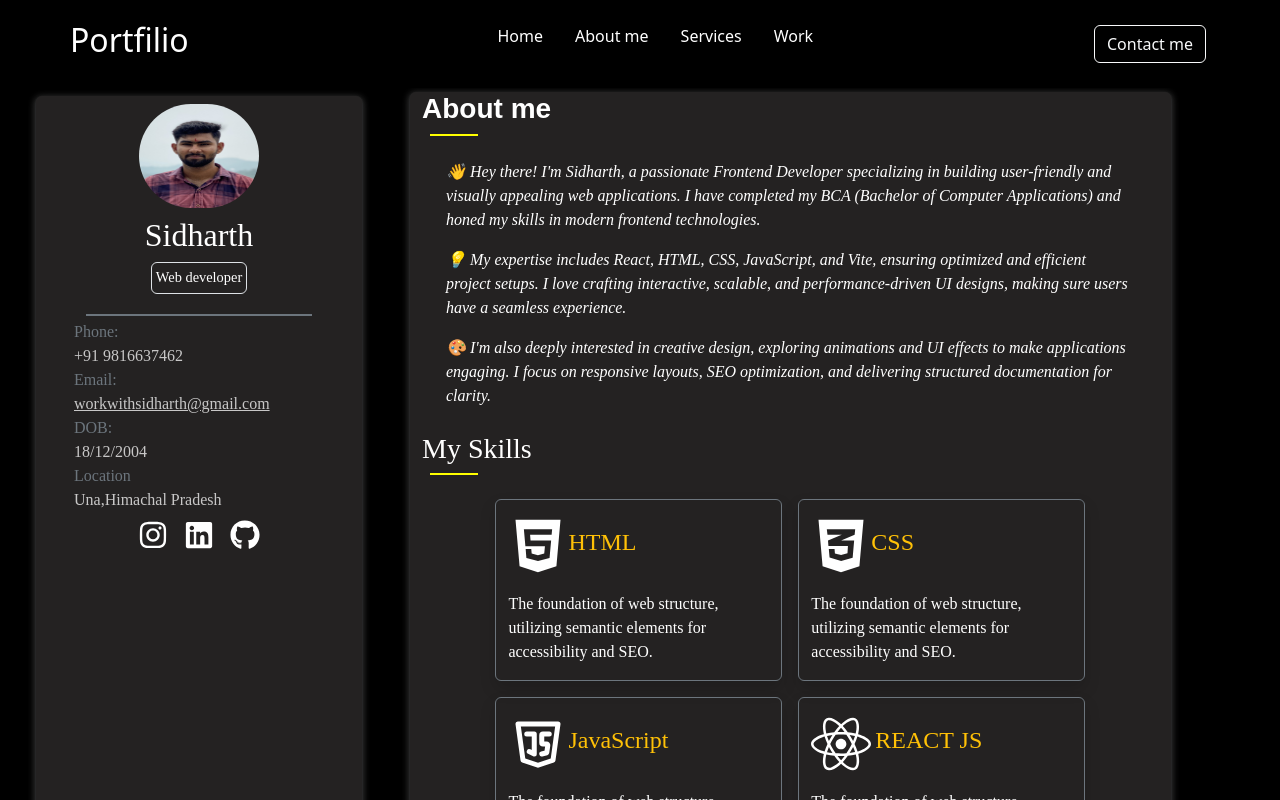
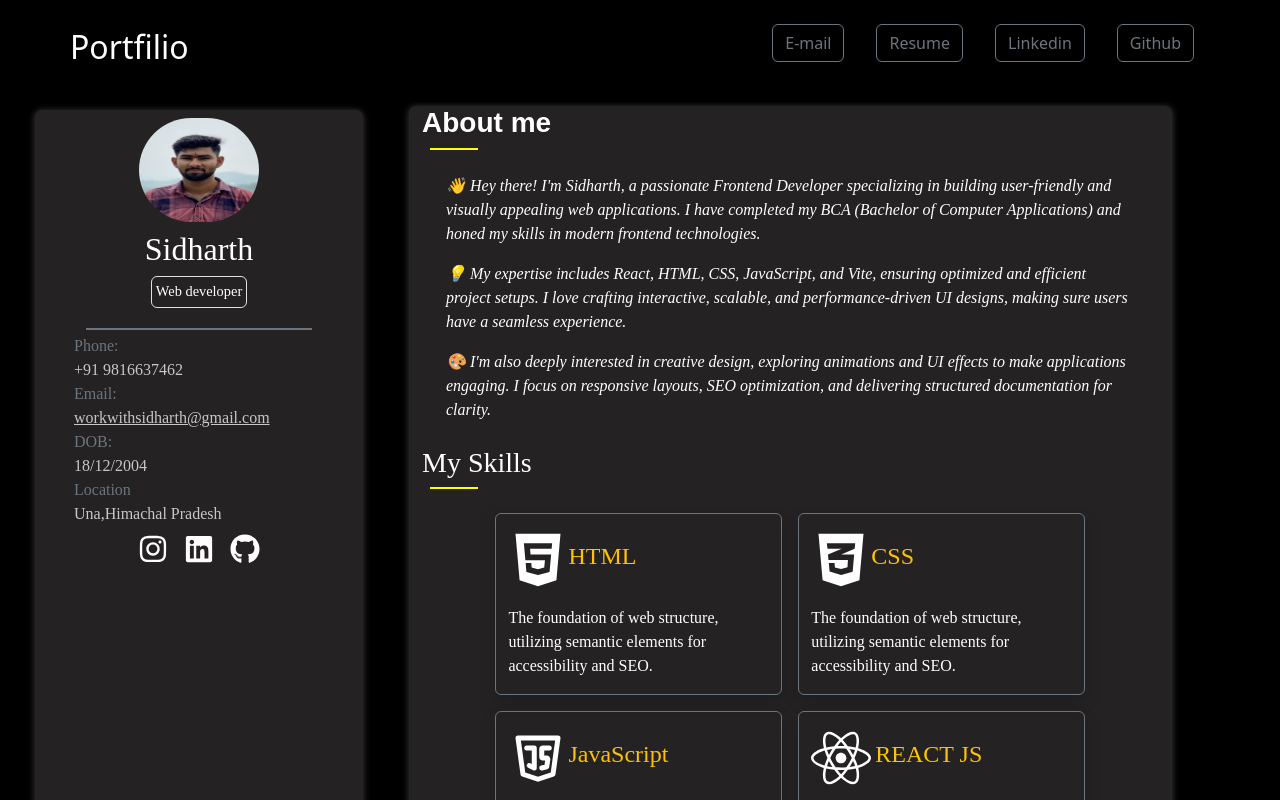
Before and after one commit to sidharthsaini18/MyPortfolio, a React (Vite) app: page / in a window 1280 px wide. Shown: the top 800 px of the page. Built offline with nearby package versions, Linux system fonts and the light colour scheme.

Commit message:
firsst commit

```diff
--- a/src/components/header.css
+++ b/src/components/header.css
@@ -7,3 +7,7 @@
 .ul li {
   margin: 1rem;
 }
+ul li a {
+  color: white;
+  text-decoration: none;
+}
--- a/src/components/header.jsx
+++ b/src/components/header.jsx
@@ -6,14 +6,39 @@ function Header() {
     <nav className="navbar navbar-primary text-white bg-black w-100 container  ">
       <h2 className="">Portfilio</h2>
       <ul className=" ul d-md-flex d-none  ">
-        <li>Home</li>
-        <li>About me</li>
-        <li>Services</li>
-        <li>Work</li>
+        <li>
+          <a
+            className="btn btn-outline-secondary "
+            href="mailto:workwithsidharth18@gmail.com "
+          >
+            E-mail
+          </a>
+        </li>
+        <li>
+          <a
+            className="btn btn-outline-secondary "
+            href="https://drive.google.com/file/d/1Siq2cFOKMZX4PVDhEJOLnt2T5bzQ3wow/view?usp=drivesdk"
+          >
+            Resume
+          </a>
+        </li>
+        <li>
+          <a
+            className="btn btn-outline-secondary "
+            href="https://www.linkedin.com/in/sidharth-saini-448688290/"
+          >
+            Linkedin
+          </a>
+        </li>
+        <li>
+          <a
+            className="btn btn-outline-secondary "
+            href="https://github.com/sidharthsaini18"
+          >
+            Github
+          </a>
+        </li>
       </ul>
-      <div className="btn btn-outline-light d-none d-md-block m-1">
-        Contact me{" "}
-      </div>
     </nav>
   );
 }
```
